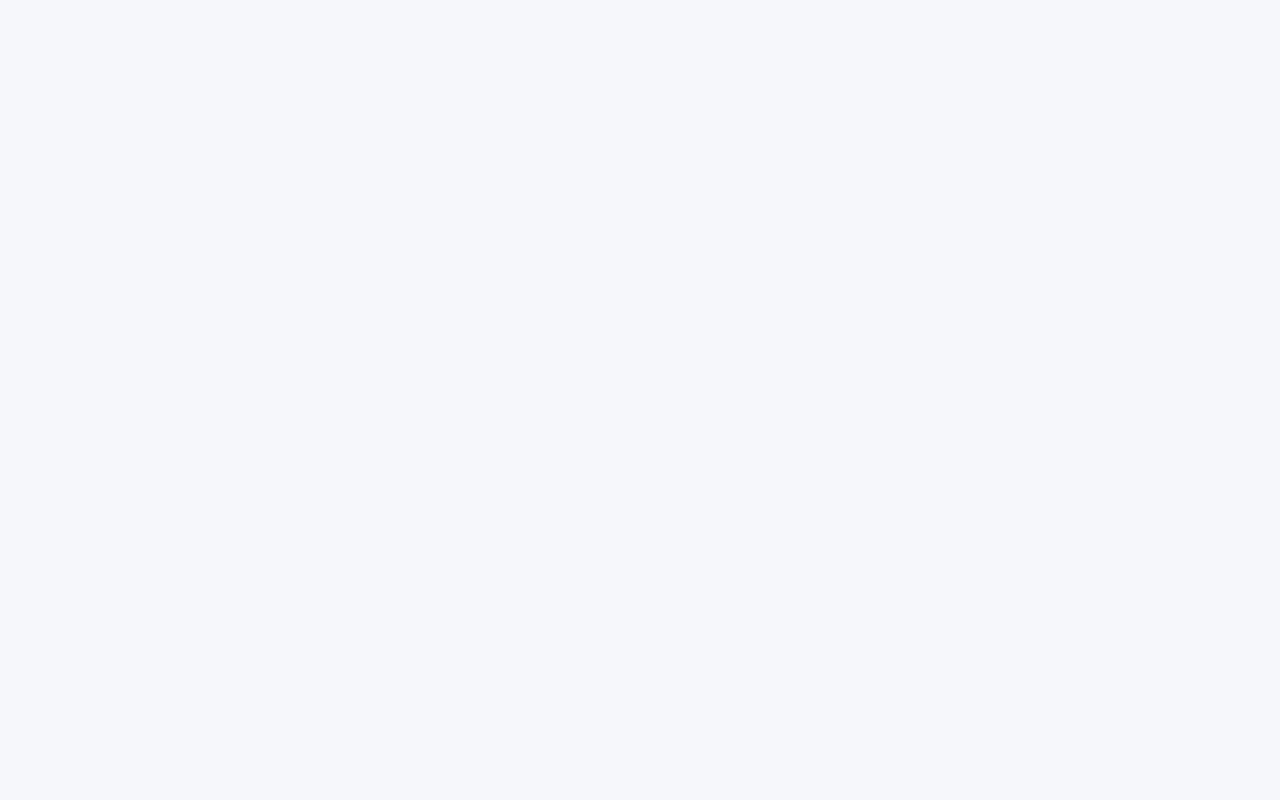
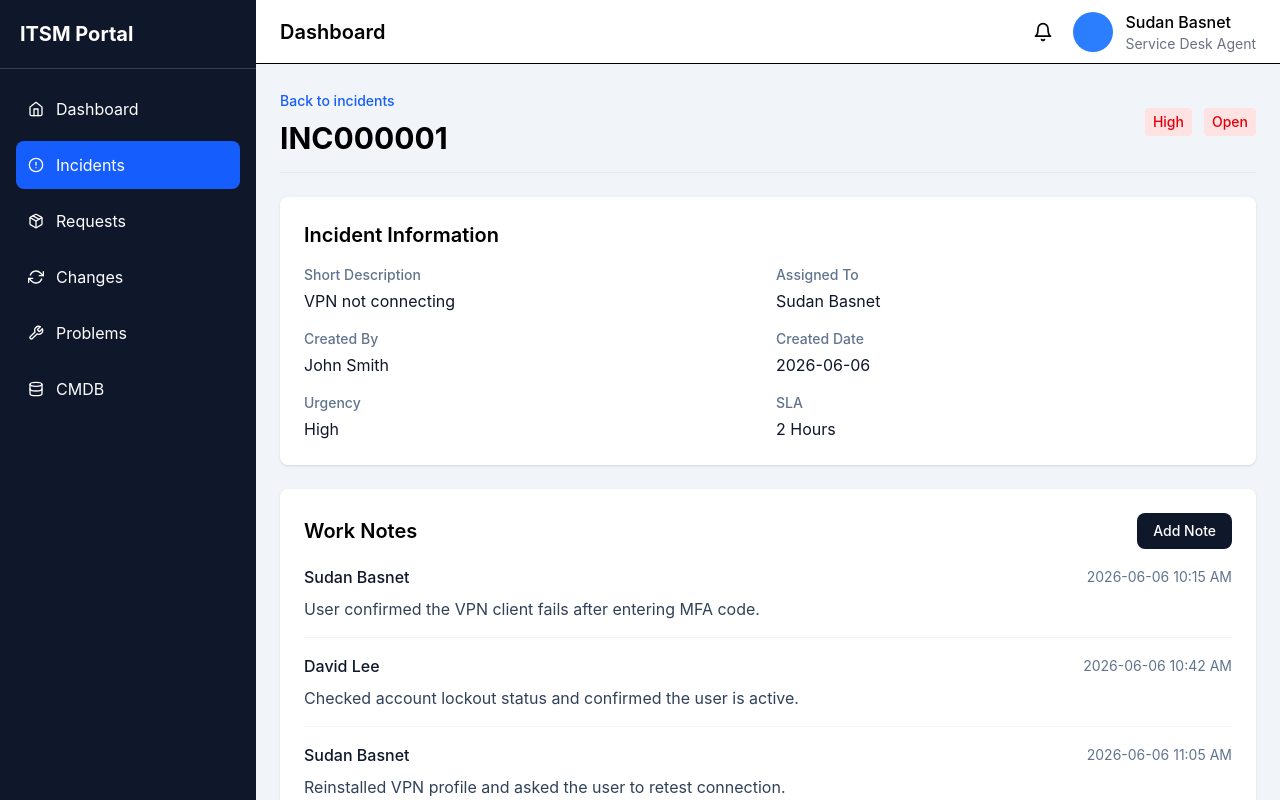
Before and after one commit to SudanBasnet/Ticketing-System-Frontend, a React (Vite) app: page /incidents/INC000001 in a window 1280 px wide. Before the commit this address had no page. Built offline with nearby package versions, Linux system fonts and the light colour scheme.

Commit message:
add: incident information

```diff
--- a/src/pages/Incidents.jsx
+++ b/src/pages/Incidents.jsx
@@ -1,31 +1 @@
-import MainLayout from "../layouts/MainLayout";
-
-export const incidents = [
-  {
-    id: "INC000001",
-    shortDescription: "VPN not connecting",
-    priority: "High",
-    status: "Open",
-  },
-  {
-    id: "INC000002",
-    shortDescription: "Outlook crashing",
-    priority: "Medium",
-    status: "In Progress",
-  },
-  {
-    id: "INC000003",
-    shortDescription: "Printer offline",
-    priority: "Low",
-    status: "Resolved",
-  },
-];
-const Incidents = () => {
-  return (
-    <MainLayout>
-      <h1 className="text-3xl font-bold">Incidents</h1>
-    </MainLayout>
-  );
-};
-
-export default Incidents;
+export { default } from "./incidents/Incidents";
--- /dev/null
+++ b/src/pages/incidents/IncidentDetails.jsx
@@ -0,0 +1,190 @@
+import { Link, useParams } from "react-router-dom";
+
+import PriorityBadge from "../../components/UI/PriorityBadge";
+import StatusBadge from "../../components/UI/StatusBadge";
+import { incidents } from "../../data/incidents";
+import MainLayout from "../../Layouts/MainLayout";
+
+const workNotes = [
+  {
+    id: 1,
+    author: "Sudan Basnet",
+    createdAt: "2026-06-06 10:15 AM",
+    note: "User confirmed the VPN client fails after entering MFA code.",
+  },
+  {
+    id: 2,
+    author: "David Lee",
+    createdAt: "2026-06-06 10:42 AM",
+    note: "Checked account lockout status and confirmed the user is active.",
+  },
+  {
+    id: 3,
+    author: "Sudan Basnet",
+    createdAt: "2026-06-06 11:05 AM",
+    note: "Reinstalled VPN profile and asked the user to retest connection.",
+  },
+];
+
+const activityTimeline = [
+  {
+    id: 1,
+    title: "Incident created",
+    description: "John Smith reported the issue through the service portal.",
+    timestamp: "2026-06-06 9:58 AM",
+  },
+  {
+    id: 2,
+    title: "Assigned to Service Desk",
+    description: "Incident assigned to Sudan Basnet for initial triage.",
+    timestamp: "2026-06-06 10:03 AM",
+  },
+  {
+    id: 3,
+    title: "Priority updated",
+    description: "Priority changed to High due to business impact.",
+    timestamp: "2026-06-06 10:30 AM",
+  },
+  {
+    id: 4,
+    title: "Work note added",
+    description: "Troubleshooting notes were added to the incident.",
+    timestamp: "2026-06-06 11:05 AM",
+  },
+];
+
+const IncidentDetails = () => {
+  const { id } = useParams();
+  const incident = incidents.find((item) => item.id === id);
+
+  if (!incident) {
+    return (
+      <MainLayout>
+        <div className="mb-6 border-b border-slate-200 pb-4">
+          <Link to="/incidents" className="text-sm font-medium text-blue-600">
+            Back to incidents
+          </Link>
+        </div>
+
+        <div className="rounded-lg bg-white p-6 shadow">
+          <h1 className="text-2xl font-bold">Incident not found</h1>
+          <p className="mt-2 text-slate-600">
+            No incident exists for number {id}.
+          </p>
+        </div>
+      </MainLayout>
+    );
+  }
+
+  return (
+    <MainLayout>
+      <div className="mb-6 flex items-center justify-between border-b border-slate-200 pb-4">
+        <div>
+          <Link to="/incidents" className="text-sm font-medium text-blue-600">
+            Back to incidents
+          </Link>
+          <h1 className="mt-2 text-3xl font-bold">{incident.id}</h1>
+        </div>
+
+        <div className="flex gap-3">
+          <PriorityBadge priority={incident.priority} />
+          <StatusBadge status={incident.status} />
+        </div>
+      </div>
+
+      <section className="mb-6 rounded-lg bg-white p-6 shadow">
+        <h2 className="mb-4 text-xl font-semibold">Incident Information</h2>
+
+        <div className="grid gap-4 md:grid-cols-2">
+          <div>
+            <p className="text-sm font-medium text-slate-500">
+              Short Description
+            </p>
+            <p className="mt-1 text-slate-900">{incident.shortDescription}</p>
+          </div>
+
+          <div>
+            <p className="text-sm font-medium text-slate-500">Assigned To</p>
+            <p className="mt-1 text-slate-900">{incident.assignedTo}</p>
+          </div>
+
+          <div>
+            <p className="text-sm font-medium text-slate-500">Created By</p>
+            <p className="mt-1 text-slate-900">{incident.createdBy}</p>
+          </div>
+
+          <div>
+            <p className="text-sm font-medium text-slate-500">Created Date</p>
+            <p className="mt-1 text-slate-900">{incident.createdDate}</p>
+          </div>
+
+          <div>
+            <p className="text-sm font-medium text-slate-500">Urgency</p>
+            <p className="mt-1 text-slate-900">{incident.urgency}</p>
+          </div>
+
+          <div>
+            <p className="text-sm font-medium text-slate-500">SLA</p>
+            <p className="mt-1 text-slate-900">{incident.sla}</p>
+          </div>
+        </div>
+      </section>
+
+      <section className="mb-6 rounded-lg bg-white p-6 shadow">
+        <div className="mb-4 flex items-center justify-between">
+          <h2 className="text-xl font-semibold">Work Notes</h2>
+
+          <button className="rounded-lg bg-slate-900 px-4 py-2 text-sm font-medium text-white transition hover:bg-slate-800">
+            Add Note
+          </button>
+        </div>
+
+        <div className="space-y-4">
+          {workNotes.map((workNote) => (
+            <article
+              key={workNote.id}
+              className="border-b border-slate-100 pb-4 last:border-b-0 last:pb-0"
+            >
+              <div className="mb-2 flex items-center justify-between gap-4">
+                <p className="font-medium text-slate-900">{workNote.author}</p>
+                <p className="text-sm text-slate-500">{workNote.createdAt}</p>
+              </div>
+
+              <p className="text-slate-700">{workNote.note}</p>
+            </article>
+          ))}
+        </div>
+      </section>
+
+      <section className="rounded-lg bg-white p-6 shadow">
+        <h2 className="mb-4 text-xl font-semibold">Activity Timeline</h2>
+
+        <div className="space-y-5">
+          {activityTimeline.map((activity) => (
+            <article key={activity.id} className="flex gap-4">
+              <div className="flex flex-col items-center">
+                <div className="mt-1 h-3 w-3 rounded-full bg-blue-600" />
+                <div className="mt-2 h-full w-px bg-slate-200" />
+              </div>
+
+              <div className="pb-2">
+                <div className="flex flex-wrap items-center gap-x-3 gap-y-1">
+                  <p className="font-medium text-slate-900">
+                    {activity.title}
+                  </p>
+                  <p className="text-sm text-slate-500">
+                    {activity.timestamp}
+                  </p>
+                </div>
+
+                <p className="mt-1 text-slate-700">{activity.description}</p>
+              </div>
+            </article>
+          ))}
+        </div>
+      </section>
+    </MainLayout>
+  );
+};
+
+export default IncidentDetails;
--- a/src/pages/incidents/IncidentTable.jsx
+++ b/src/pages/incidents/IncidentTable.jsx
@@ -1,3 +1,5 @@
+import { Link } from "react-router-dom";
+
 import StatusBadge from "../../components/UI/StatusBadge";
 import PriorityBadge from "../../components/UI/PriorityBadge";
 
@@ -23,8 +25,13 @@ const IncidentTable = ({ incidents, onDelete, onEdit }) => {
               key={incident.id}
               className="border-b border-slate-100 last:border-b-0"
             >
-              <td className="w-36 px-4 py-4 font-medium text-slate-900">
-                {incident.id}
+              <td className="p-4">
+                <Link
+                  to={`/incidents/${incident.id}`}
+                  className="font-medium text-blue-600 hover:underline"
+                >
+                  {incident.id}
+                </Link>
               </td>
 
               <td className="px-4 py-4 text-slate-700">
--- a/src/routes/AppRoutes.jsx
+++ b/src/routes/AppRoutes.jsx
@@ -6,6 +6,7 @@ import Requests from "../pages/Requests";
 import Changes from "../pages/Changes";
 import Problems from "../pages/Problems";
 import Cmdb from "../pages/Cmdb";
+import IncidentDetails from "../pages/incidents/IncidentDetails";
 
 const AppRoutes = () => {
   return (
@@ -21,6 +22,7 @@ const AppRoutes = () => {
       <Route path="/problems" element={<Problems />} />
 
       <Route path="/cmdb" element={<Cmdb />} />
+      <Route path="/incidents/:id" element={<IncidentDetails />} />
     </Routes>
   );
 };
```
